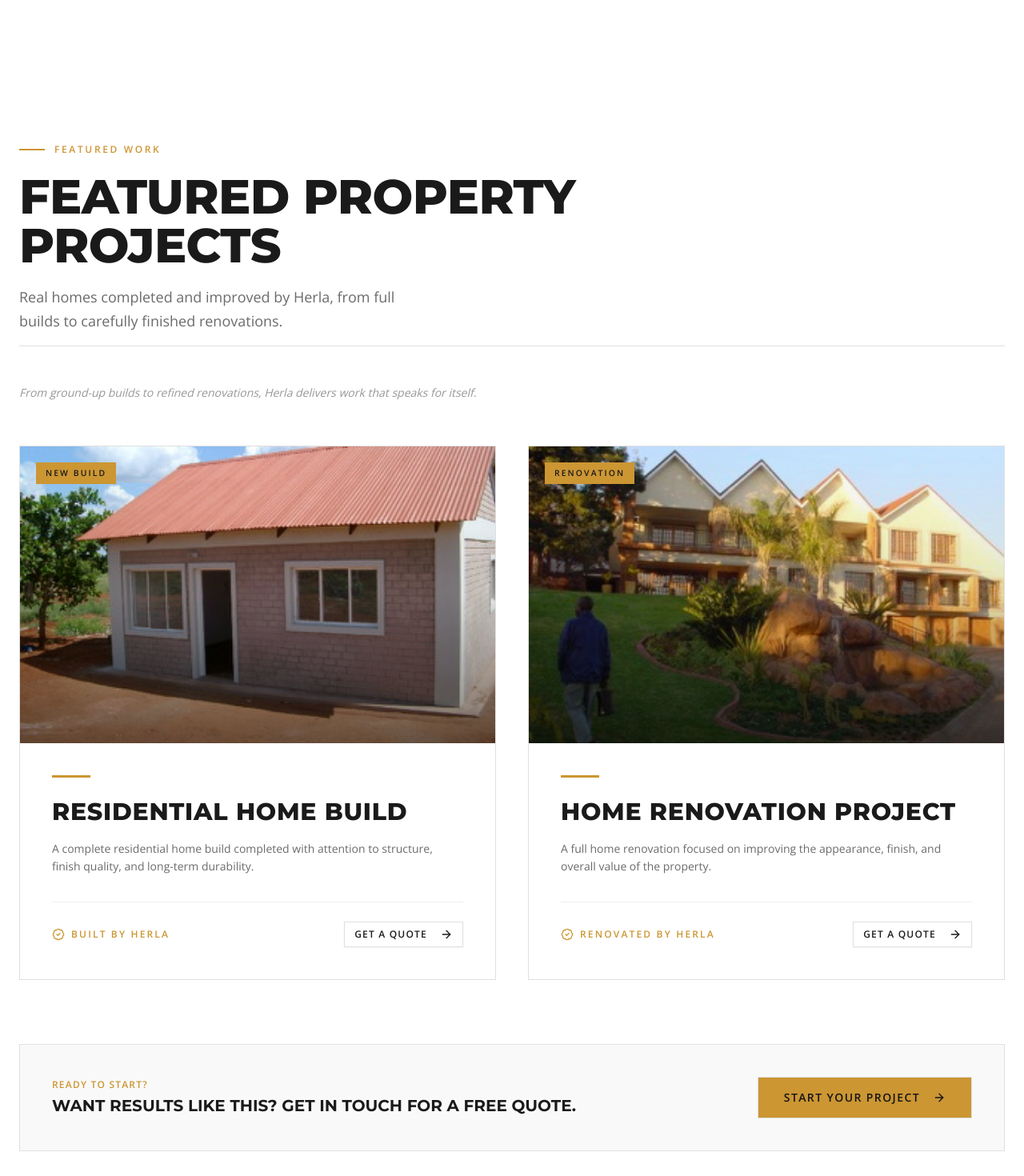
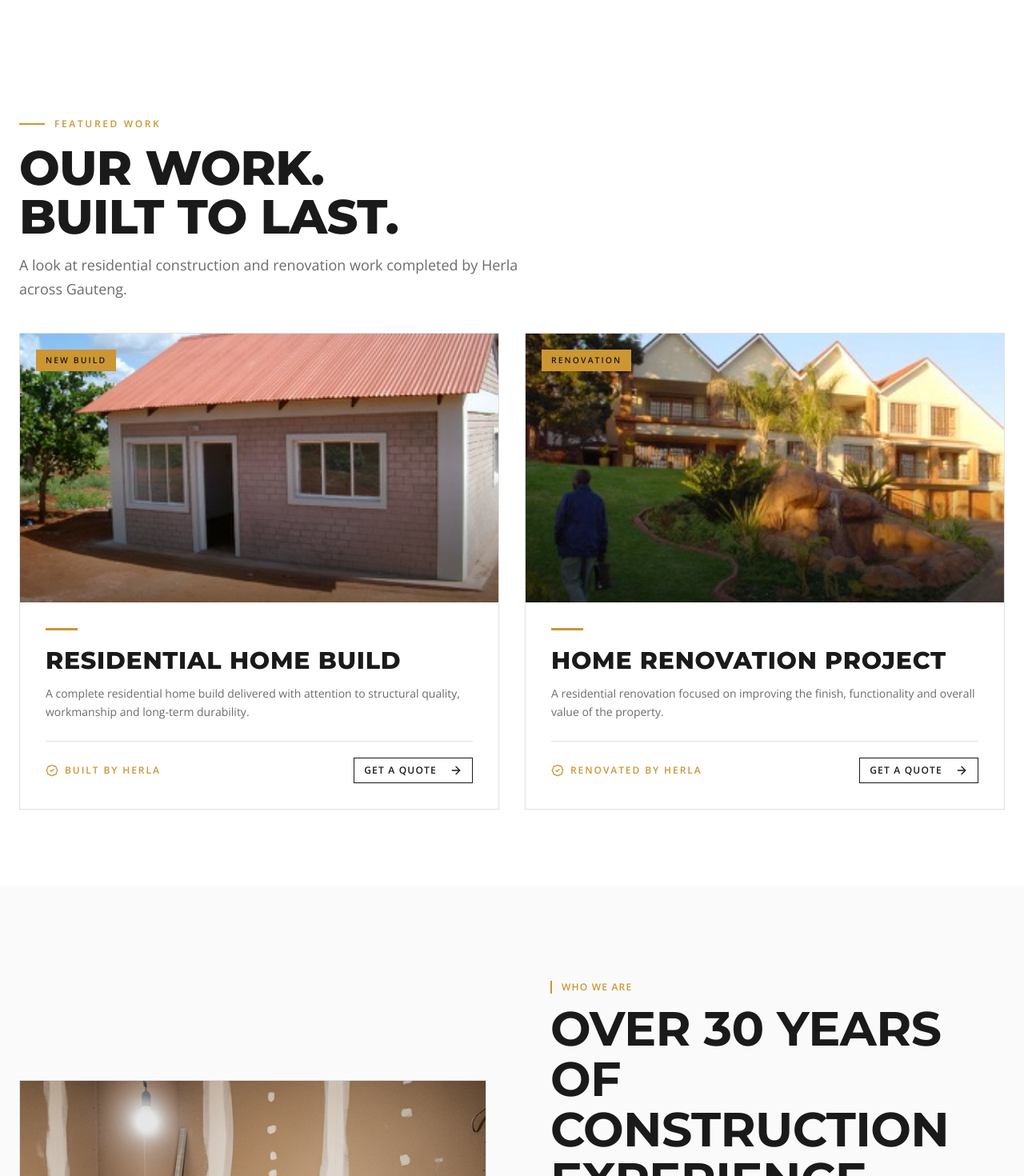
Before and after one commit to zander120405-coder/herla-construction-website, a React (Vite) app: page / in a window 1280 px wide. Shown: the part 2020-3490 px from the top of the page at 80% size. Built offline with nearby package versions, Linux system fonts and the light colour scheme.

Commit message:
Refactor FeaturedProjects component layout and content
Updated project descriptions for clarity and improved section layout.

```diff
--- a/src/components/FeaturedProjects.tsx
+++ b/src/components/FeaturedProjects.tsx
@@ -9,7 +9,7 @@ const projects = [
     label: "New Build",
     title: "Residential Home Build",
     description:
-      "A complete residential home build completed with attention to structure, finish quality, and long-term durability.",
+      "A complete residential home build delivered with attention to structural quality, workmanship and long-term durability.",
     badge: "Built by Herla",
     image: "/featured-build.jpg",
   },
@@ -17,7 +17,7 @@ const projects = [
     label: "Renovation",
     title: "Home Renovation Project",
     description:
-      "A full home renovation focused on improving the appearance, finish, and overall value of the property.",
+      "A residential renovation focused on improving the finish, functionality and overall value of the property.",
     badge: "Renovated by Herla",
     image: "/featured-renovation.jpg",
   },
@@ -25,7 +25,7 @@ const projects = [
 
 export function FeaturedProjects() {
   return (
-    <section className="py-32 bg-white">
+    <section className="py-20 md:py-24 bg-white">
       <div className="container mx-auto px-4 md:px-6">
 
         {/* Header */}
@@ -33,79 +33,50 @@ export function FeaturedProjects() {
           initial={{ opacity: 0, y: 24 }}
           whileInView={{ opacity: 1, y: 0 }}
           viewport={{ once: true }}
-          transition={{ duration: 0.65 }}
-          className="mb-4"
+          transition={{ duration: 0.6 }}
+          className="mb-10"
         >
-          <div className="inline-flex items-center gap-3 mb-5">
+          <div className="inline-flex items-center gap-3 mb-4">
             <div className="w-8 h-[2px]" style={{ background: GOLD }} />
             <span className="text-xs font-bold uppercase tracking-[0.22em] text-primary">
               Featured Work
             </span>
           </div>
-          <h2 className="text-4xl md:text-5xl lg:text-6xl font-display font-extrabold uppercase leading-[1.02] mb-5 text-foreground">
-            Featured Property<br />Projects
+
+          <h2 className="text-4xl md:text-5xl lg:text-6xl font-display font-extrabold uppercase leading-[1.02] mb-4 text-foreground">
+            Our Work.<br />
+            Built to Last.
           </h2>
-          <p className="text-muted-foreground text-base md:text-lg max-w-lg leading-relaxed">
-            Real homes completed and improved by Herla, from full builds to carefully finished renovations.
+
+          <p className="text-muted-foreground text-base md:text-lg max-w-2xl leading-relaxed">
+            A look at residential construction and renovation work completed by Herla across Gauteng.
           </p>
         </motion.div>
 
-        {/* Divider */}
-        <motion.div
-          initial={{ scaleX: 0 }}
-          whileInView={{ scaleX: 1 }}
-          viewport={{ once: true }}
-          transition={{ duration: 0.7, delay: 0.15 }}
-          className="origin-left h-[1px] bg-border mb-12"
-        />
-
-        {/* Intro line */}
-        <motion.p
-          initial={{ opacity: 0 }}
-          whileInView={{ opacity: 1 }}
-          viewport={{ once: true }}
-          transition={{ duration: 0.5, delay: 0.2 }}
-          className="text-sm text-muted-foreground/70 italic mb-14 max-w-2xl"
-        >
-          From ground-up builds to refined renovations, Herla delivers work that speaks for itself.
-        </motion.p>
-
-        {/* Cards */}
-        <div className="grid grid-cols-1 md:grid-cols-2 gap-10 mb-20">
+        {/* Projects */}
+        <div className="grid grid-cols-1 md:grid-cols-2 gap-6 md:gap-8">
           {projects.map((project, index) => (
             <motion.div
-              key={index}
-              initial={{ opacity: 0, y: 36 }}
+              key={project.title}
+              initial={{ opacity: 0, y: 30 }}
               whileInView={{ opacity: 1, y: 0 }}
               viewport={{ once: true }}
-              transition={{ duration: 0.6, delay: index * 0.15 }}
-              className="group bg-white border border-border overflow-hidden flex flex-col"
-              style={{
-                transition: "transform 0.28s ease, box-shadow 0.28s ease",
-              }}
-              onMouseEnter={e => {
-                (e.currentTarget as HTMLElement).style.transform = "translateY(-6px)";
-                (e.currentTarget as HTMLElement).style.boxShadow = "0 20px 60px -12px rgba(0,0,0,0.15)";
-              }}
-              onMouseLeave={e => {
-                (e.currentTarget as HTMLElement).style.transform = "translateY(0)";
-                (e.currentTarget as HTMLElement).style.boxShadow = "none";
-              }}
+              transition={{ duration: 0.55, delay: index * 0.12 }}
+              className="group border border-border bg-white overflow-hidden"
             >
-              {/* Image with gradient overlay */}
-              <div className="relative overflow-hidden" style={{ aspectRatio: "16/10" }}>
+              {/* Image */}
+              <div
+                className="relative overflow-hidden"
+                style={{ aspectRatio: "16/9" }}
+              >
                 <img
                   src={project.image}
                   alt={project.title}
-                  className="w-full h-full object-cover"
-                  style={{ transition: "transform 0.5s ease" }}
-                  onMouseEnter={e => (e.currentTarget.style.transform = "scale(1.04)")}
-                  onMouseLeave={e => (e.currentTarget.style.transform = "scale(1)")}
+                  className="w-full h-full object-cover transition-transform duration-500 group-hover:scale-[1.03]"
                 />
-                {/* Dark gradient at bottom */}
-                <div className="absolute inset-0 bg-gradient-to-t from-black/50 via-black/10 to-transparent" />
 
-                {/* Label pill */}
+                <div className="absolute inset-0 bg-gradient-to-t from-black/45 via-transparent to-transparent" />
+
                 <div
                   className="absolute top-5 left-5 px-3 py-1.5 text-[0.65rem] font-extrabold uppercase tracking-[0.2em] text-[#1A1A1A]"
                   style={{ background: GOLD }}
@@ -115,24 +86,24 @@ export function FeaturedProjects() {
               </div>
 
               {/* Content */}
-              <div className="p-10 flex flex-col flex-grow">
-                {/* Gold accent bar */}
-                <div className="w-12 h-[3px] mb-6" style={{ background: GOLD }} />
+              <div className="p-7 md:p-8">
+                <div
+                  className="w-10 h-[3px] mb-5"
+                  style={{ background: GOLD }}
+                />
 
-                <h3 className="text-2xl md:text-3xl font-display font-extrabold uppercase tracking-wide mb-4 text-foreground leading-tight">
+                <h3 className="text-2xl md:text-3xl font-display font-extrabold uppercase tracking-wide mb-3 text-foreground">
                   {project.title}
                 </h3>
 
-                <p className="text-muted-foreground text-sm leading-relaxed mb-8 flex-grow">
+                <p className="text-muted-foreground text-sm leading-relaxed mb-6">
                   {project.description}
                 </p>
 
-                {/* Bottom row */}
-                <div className="flex items-center justify-between flex-wrap gap-4 pt-6 border-t border-border/50">
-                  {/* Badge */}
+                <div className="flex items-center justify-between gap-4 pt-5 border-t border-border">
                   <div className="flex items-center gap-2">
-                    <BadgeCheck className="w-4 h-4 text-primary flex-shrink-0" />
-                    <span className="text-xs font-bold uppercase tracking-[0.18em] text-primary">
+                    <BadgeCheck className="w-4 h-4 text-primary" />
+                    <span className="text-xs font-bold uppercase tracking-[0.16em] text-primary">
                       {project.badge}
                     </span>
                   </div>
@@ -141,7 +112,7 @@ export function FeaturedProjects() {
                     asChild
                     variant="outline"
                     size="sm"
-                    className="rounded-none border-border hover:border-primary hover:bg-primary hover:text-white transition-all duration-250 uppercase tracking-widest font-bold text-xs group/btn"
+                    className="rounded-none uppercase tracking-widest font-bold text-xs group/btn"
                   >
                     <a href="#contact">
                       Get a Quote
@@ -154,34 +125,6 @@ export function FeaturedProjects() {
           ))}
         </div>
 
-        {/* Section CTA */}
-        <motion.div
-          initial={{ opacity: 0, y: 20 }}
-          whileInView={{ opacity: 1, y: 0 }}
-          viewport={{ once: true }}
-          transition={{ duration: 0.55, delay: 0.1 }}
-          className="flex flex-col sm:flex-row items-center justify-between gap-6 border border-border p-8 md:p-10 bg-secondary/40"
-        >
-          <div>
-            <p className="text-xs font-bold uppercase tracking-widest text-primary mb-1">
-              Ready to start?
-            </p>
-            <p className="text-lg md:text-xl font-display font-bold uppercase text-foreground">
-              Want results like this? Get in touch for a free quote.
-            </p>
-          </div>
-          <Button
-            asChild
-            size="lg"
-            className="btn-scale rounded-none h-13 px-8 text-sm font-bold uppercase tracking-widest bg-primary hover:bg-primary/90 text-primary-foreground flex-shrink-0 group"
-          >
-            <a href="#contact">
-              Start Your Project
-              <ArrowRight className="ml-2 h-4 w-4 group-hover:translate-x-1 transition-transform" />
-            </a>
-          </Button>
-        </motion.div>
-
       </div>
     </section>
   );
```
